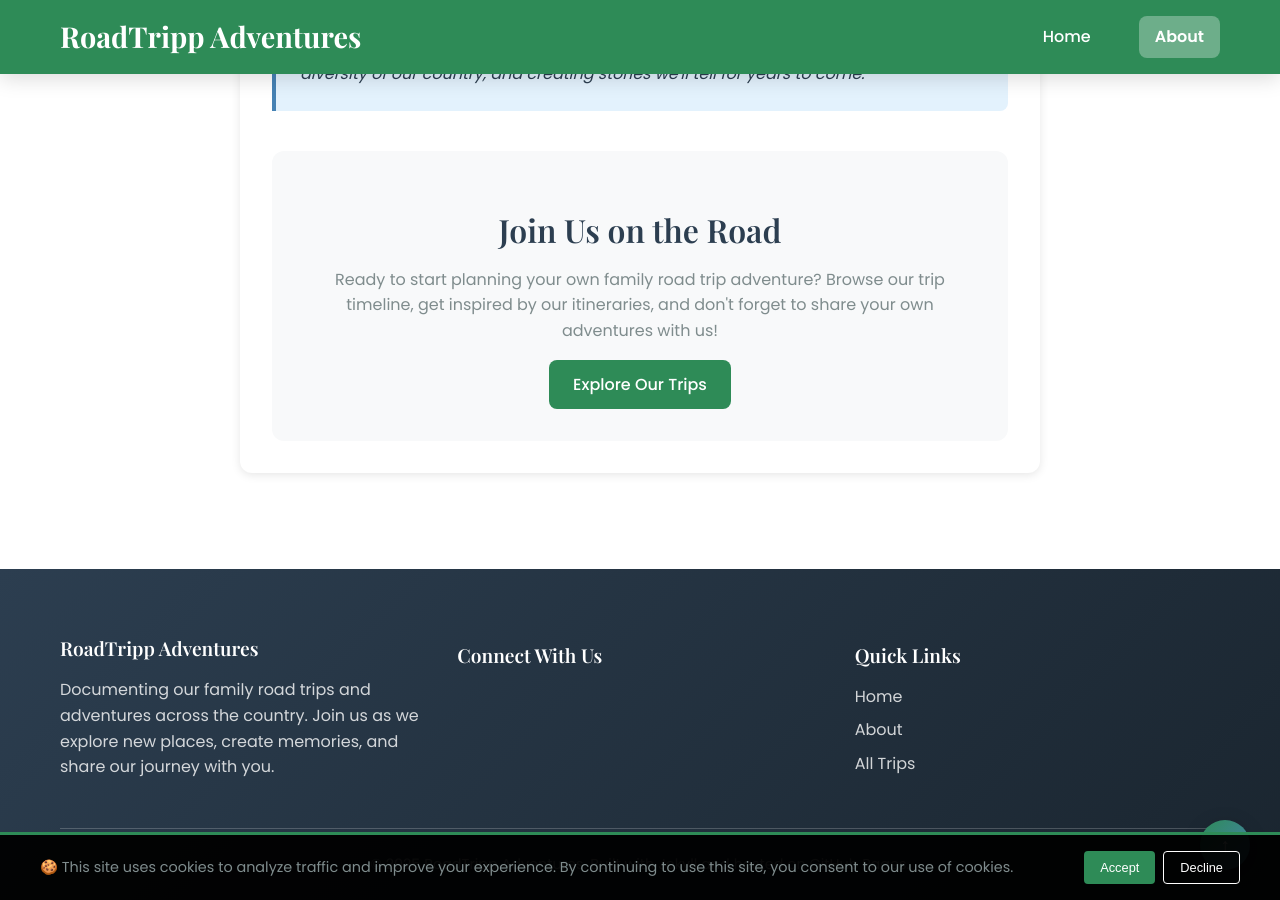
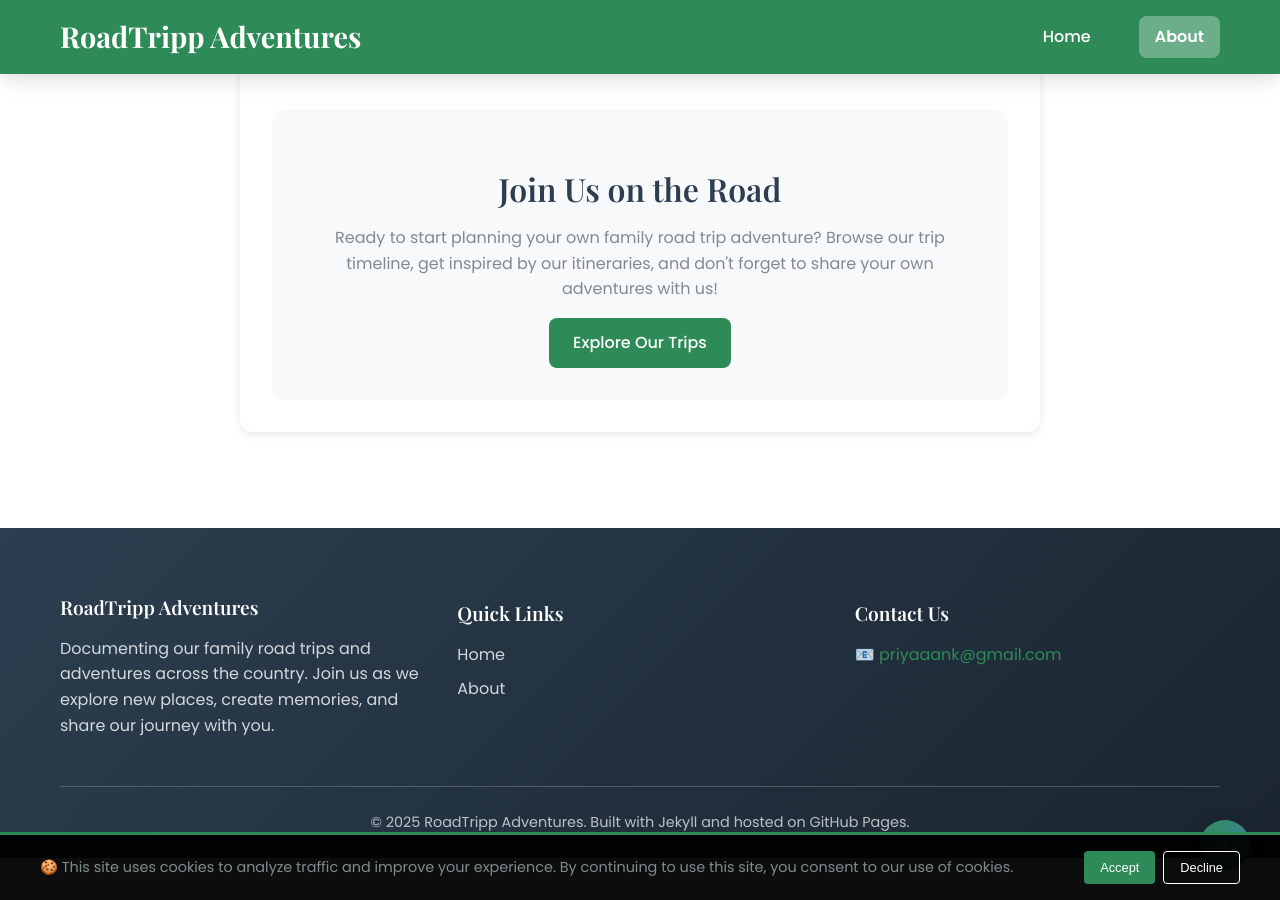
Before and after one commit to priyaaank/roadtripp, a Jekyll site: the page built from about.md, in a window 1280 px wide and 900 px high, scrolled down 2487 px. Built offline with Jekyll 4.4.1, drawn with Linux system fonts in a browser that asks for light colours; some of the changed text lies outside the part shown.

Commit message:
Cleaned up footer and added whats app preview image capabilities

```diff
--- a/_includes/footer.html
+++ b/_includes/footer.html
@@ -7,30 +7,18 @@
       </div>
 
       <div class="footer-section">
-        <h4>Connect With Us</h4>
-        <div class="social-links">
-          {%- if site.github_username -%}
-            <a href="https://github.com/{{ site.github_username }}">
-              <svg class="svg-icon"><use xlink:href="{{ '/assets/minima-social-icons.svg#github' | relative_url }}"></use></svg>
-              <span class="username">{{ site.github_username }}</span>
-            </a>
-          {%- endif -%}
-          {%- if site.twitter_username -%}
-            <a href="https://www.twitter.com/{{ site.twitter_username }}">
-              <svg class="svg-icon"><use xlink:href="{{ '/assets/minima-social-icons.svg#twitter' | relative_url }}"></use></svg>
-              <span class="username">{{ site.twitter_username }}</span>
-            </a>
-          {%- endif -%}
-        </div>
-      </div>
-
-      <div class="footer-section">
         <h4>Quick Links</h4>
         <ul>
           <li><a href="{{ "/" | relative_url }}">Home</a></li>
           <li><a href="{{ "/about/" | relative_url }}">About</a></li>
-          <li><a href="{{ "/trips/" | relative_url }}">All Trips</a></li>
         </ul>
+      </div>
+
+      <div class="footer-section">
+        <h4>Contact Us</h4>
+        <div class="contact-info">
+          <p>📧 <a href="mailto:priyaaank@gmail.com">priyaaank@gmail.com</a></p>
+        </div>
       </div>
     </div>
 
--- a/_includes/head.html
+++ b/_includes/head.html
@@ -35,8 +35,11 @@
   <meta property="og:rich_attachment" content="true">
   <meta name="pinterest-rich-pin" content="true">
 
-  <!-- WhatsApp -->
+  <!-- WhatsApp Essential Meta Tags -->
+  <meta property="og:image:secure_url" content="{{ '/assets/images/leh.jpg' | absolute_url }}">
+  <meta property="og:image:type" content="image/jpeg">
   <meta property="og:image:alt" content="{{ page.title }} - Road trip adventure from {{ page.location }}">
+  <meta property="og:updated_time" content="{{ page.last_modified_at | default: page.date | date_to_xmlschema }}">
 
   <!-- Telegram -->
   <meta name="telegram:channel" content="@roadtripp">
@@ -106,6 +109,10 @@
   {% endif %}
 
   <link rel="stylesheet" href="{{ "/assets/css/style.css" | relative_url }}">
+  {% if page.layout == 'trip' %}
+  <!-- Preload social sharing image for faster WhatsApp preview -->
+  <link rel="preload" as="image" href="{{ '/assets/images/leh.jpg' | absolute_url }}" crossorigin="anonymous">
+  {% endif %}
   <link rel="preconnect" href="https://fonts.googleapis.com">
   <link rel="preconnect" href="https://fonts.gstatic.com" crossorigin>
   <link href="https://fonts.googleapis.com/css2?family=Poppins:wght@300;400;500;600;700&family=Playfair+Display:wght@400;500;600;700&display=swap" rel="stylesheet">
```
Also changed, not shown: about.md (+0 -1 lines).
